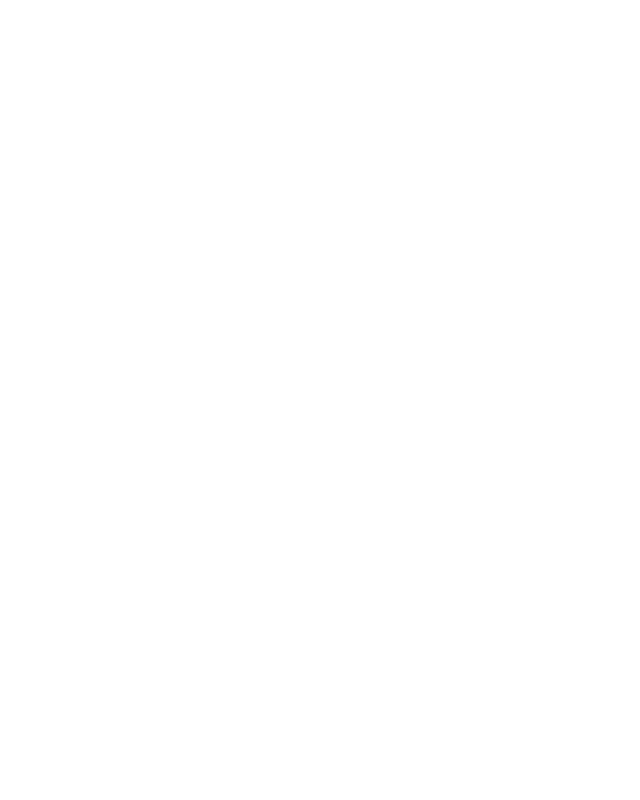
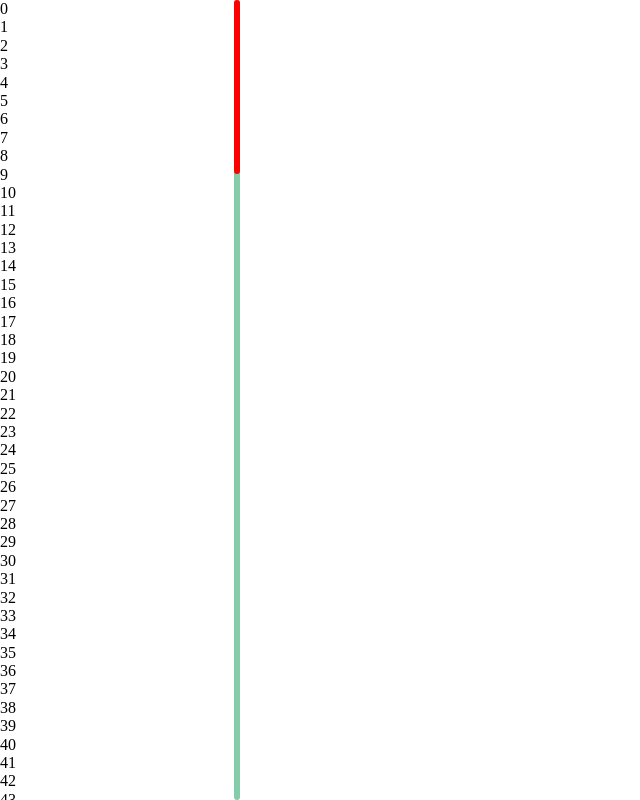
Before and after one commit to AChineseboy/vue3-admin, a Vue app: page / in a window 1280 px wide. Shown: the whole page, without its empty margins (0-640 px from the left). Built offline with nearby package versions, Linux system fonts and the light colour scheme.

Commit message:
feat: add scrollView, appMenu

```diff
--- /dev/null
+++ b/src/components/scrollView/index.vue
@@ -0,0 +1,75 @@
+<template>
+  <section class="scroll-view">
+    <ul class="scroll-wrap" ref="wrap" @scroll="scrollHandle">
+      <li v-for="(item, index) in 200" :key="index">{{index}}</li>
+    </ul>
+    <div class="scrollbar" @click="clickBarHandle">
+      <div class="scrollbar-thumb" ref="barThumb"></div>
+    </div>
+  </section>
+</template>
+<script>
+// reference https://github.com/noeldelgado/gemini-scrollbar/blob/master/index.js
+import { ref, onMounted } from 'vue';
+
+export default {
+  setup() {
+    const wrap = ref(null);
+    const barThumb = ref(null);
+    function updata() {
+      const { scrollHeight, clientHeight } = wrap.value;
+      const heightPercentage = (clientHeight / scrollHeight) * 100;
+      barThumb.value.style.height = heightPercentage < 100 ? `${heightPercentage}%` : '';
+    }
+    function scrollHandle() {
+      const { scrollTop, clientHeight } = wrap.value;
+      barThumb.value.style.transform = `translateY(${(scrollTop / clientHeight) * 100}%)`;
+    }
+
+    function clickBarHandle(e) {
+      const { scrollHeight, clientHeight } = wrap.value;
+      const barPos = e.target.getBoundingClientRect().top;
+      const offset = Math.abs(barPos - e.clientY);
+      const thumbHalf = barThumb.value.clientHeight / 2;
+      const thumbPositionPercentage = (offset - thumbHalf) / clientHeight;
+      wrap.value.scrollTop = thumbPositionPercentage * scrollHeight;
+    }
+    onMounted(() => {
+      updata();
+    });
+    return {
+      wrap,
+      barThumb,
+      scrollHandle,
+      clickBarHandle,
+    };
+  },
+};
+</script>
+<style lang="less" scoped>
+.scroll-view {
+  overflow: hidden;
+  height: 100%;
+  position: relative;
+}
+.scroll-wrap {
+  height: 100%;
+  overflow-y: scroll;
+  margin-right: -17px;
+}
+.scrollbar {
+  width: 6px;
+  height: 100%;
+  position: absolute;
+  top: 0;
+  right: 0;
+  background-color: rgba(19, 158, 89, 0.514);
+  border-radius: 45px;
+
+  .scrollbar-thumb {
+    cursor: pointer;
+    border-radius: 45px;
+    background-color: red;
+  }
+}
+</style>
--- /dev/null
+++ b/src/layout/components/AppMenu.vue
@@ -0,0 +1,20 @@
+<template>
+  <section class="menu">
+    <scroll-view></scroll-view>
+  </section>
+</template>
+<script>
+import scrollView from '@/components/scrollView/index.vue';
+
+export default {
+  components: {
+    scrollView,
+  },
+};
+</script>
+<style lang="less" scoped>
+.menu {
+  width: 240px;
+  height: 100%;
+}
+</style>
--- a/src/layout/index.vue
+++ b/src/layout/index.vue
@@ -1,5 +1,24 @@
 <template>
-  <div class="container">
-    <router-view />
-  </div>
+  <section class="wrapper">
+    <app-menu></app-menu>
+    <div class="container">
+      <router-view />
+    </div>
+  </section>
 </template>
+<script>
+import AppMenu from './components/AppMenu.vue';
+
+export default {
+  components: {
+    AppMenu,
+  },
+};
+</script>
+<style lang="less" scoped>
+.wrapper {
+  width: 100%;
+  height: 100%;
+  display: flex;
+}
+</style>
```
